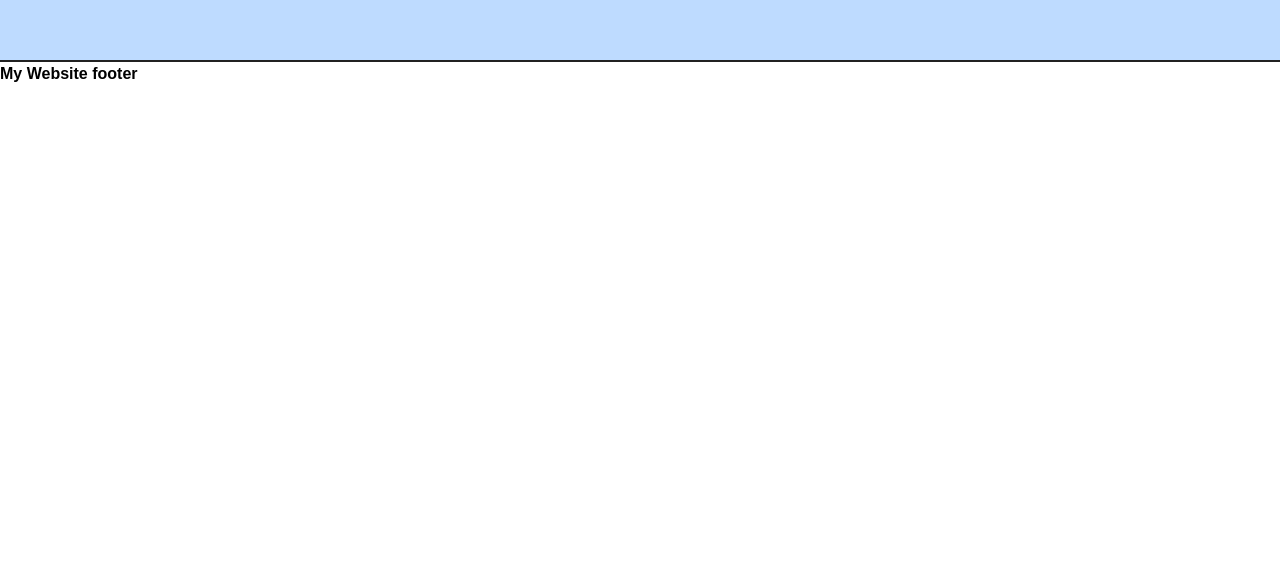
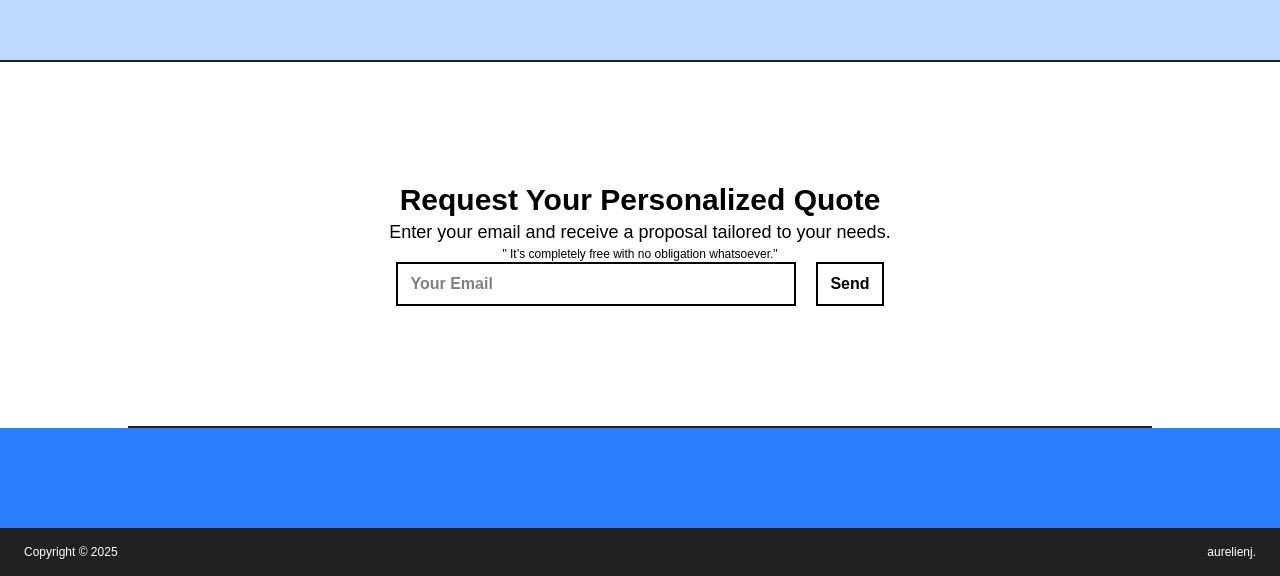
Before and after one commit to aurelien404/aurelienj.ch, a React (Vite) app: page / in a window 1280 px wide. Shown: the part 1238-1814 px from the top of the page. Before the commit the page ends 1682 px from the top, so only its background shows below. Built offline with nearby package versions, Linux system fonts and the light colour scheme; a web font is replaced by a local one.

Commit message:
Creat FOOTER + ADD Emailjs

```diff
--- a/package.json
+++ b/package.json
@@ -10,6 +10,7 @@
     "preview": "vite preview"
   },
   "dependencies": {
+    "@emailjs/browser": "^4.4.1",
     "@tailwindcss/vite": "^4.1.8",
     "i18next": "^25.2.1",
     "i18next-http-backend": "^3.0.2",
--- a/public/locales/en/translation.json
+++ b/public/locales/en/translation.json
@@ -20,5 +20,15 @@
             "home": "Home",
             "service": "Services",
             "contact": "Contact"
+    },
+    "footer": {
+        "title": "Request Your Personalized Quote",
+        "subtitle": "Enter your email and receive a proposal tailored to your needs.",
+        "note": " It’s completely free with no obligation whatsoever.",
+        "mail": "Your Email",
+        "button": "Send",
+        "loading": "Sending...",
+        "emailValid": "Your request has been sent!",
+        "emailError": "An error occurred."
     }
 }
--- a/public/locales/fr/translation.json
+++ b/public/locales/fr/translation.json
@@ -20,5 +20,15 @@
         "home": "Accueil",
         "service": "Services",
         "contact": "Contact"
+    },
+    "footer": {
+        "title": "Demandez votre devis personnalisé",
+        "subtitle": "Entrez votre email et recevez une proposition adaptée à vos besoins.",
+        "note": "C’est 100 % gratuit et sans aucun engagement.",
+        "mail": "Votre Email",
+        "button": "Envoyer",
+        "loading": "Envoi en cours...",
+        "emailValid": "Votre demande a bien été envoyée !",
+        "emailError": "Une erreur s'est produite."
     }
 }
--- a/src/components/footer.jsx
+++ b/src/components/footer.jsx
@@ -1,11 +1,78 @@
 import { useTranslation } from 'react-i18next';
+import { useState } from 'react';
+import emailjs from '@emailjs/browser';
+
 
 
 function Footer() {
     const { t } = useTranslation();
+    const [email, setEmail] = useState('');
+    const [message, setMessage] = useState(null);
+    const [isError, setIsError] = useState(false);
+    const [isLoading, setIsLoading] = useState(false);
+
+    const handleSend = () => {
+        if (!email || !email.includes('@')) {
+            alert('Veuillez entrer un email valide.');
+            return;
+        }
+
+        setIsLoading(true);
+
+        emailjs
+            .send(
+                'service_exigxan',      // ← Service ID
+                'template_2g1jldg',     // ← Template ID
+                { email },              // ← Les variables
+                'IDigX0b8W-OZaTfmI'       // ← Public key
+            ).then(() => {
+                setMessage(t('footer.emailValid'));
+                setIsError(false);
+                setEmail('');
+            }).catch(() => {
+                    setMessage(t('footer.emailError'));
+                    setIsError(true);
+            }).finally(() => {
+                setIsLoading(false);
+            });
+        };
+
+
     return (
-        <footer className="w-screen h-96 bg-zzcontrast border-t-2 border-zzbase">
-            <h1>My Website footer</h1>
+        <footer className="w-screen bg-zzcontrast border-t-2 border-zzbase">
+            <div className='py-30 w-[80%] mx-auto flex flex-col items-center border-b-2 border-zzbase'>
+                <p className='text-3xl font-extrabold'>{ t('footer.title') }</p>
+                <p className='text-lg font-extralight'>{ t('footer.subtitle') }</p>
+                <p className='text-xs font-extralight'>"{t('footer.note')}"</p>
+                {/* Message de retour personnalisé */}
+                {message && (
+                    <span
+                        className={`w-full py-5 block text-center text-base transition-opacity duration-300 ${message ? (isError ? 'text-red-500' : 'text-green-500') : 'text-transparent' }`}>
+                        {message}
+                    </span>
+                )}
+                <span className="">
+                    <input value={email}
+                        onChange={e => setEmail(e.target.value)}
+                        className='w-100 border-2 py-2 px-3 mr-5 focus:border-zzlink focus:text-zzlink hover:scale-105 transition duration-200 active:scale-100 ' type='email' placeholder={ t('footer.mail') } />
+
+                    <button
+                        className={`border-2 py-2 px-3 hover:border-zzlink hover:text-zzlink active:text-zzlink transform transition duration-200 hover:scale-105 active:scale-95 disabled:opacity-50 ${isLoading ? 'animate-shake' : ''}`}
+                        onClick={handleSend}
+                        disabled={isLoading}
+                    >
+                        {isLoading ? t('footer.loading') : t('footer.button')}
+                    </button>
+
+
+                </span>
+            </div>
+            <div className='w-full h-[100px] bg-blue-500'>
+            </div>
+            <div className='py-4 px-6 w-full flex justify-between mx-auto text-zzcontrast font-extralight text-xs bg-zzbase'>
+                <p>Copyright © 2025</p>
+                <a>aurelienj.</a>
+            </div>
         </footer>
     );
 }
--- a/src/components/header.jsx
+++ b/src/components/header.jsx
@@ -8,6 +8,23 @@ function Header() {
     const { t, i18n } = useTranslation();
     const location = useLocation();
     const [menuOpen, setMenuOpen] = useState(false);
+
+    const HoverLettersLink = ({ to, isActive, children, onClick }) => {
+        return (
+            <Link
+                to={to}
+                onClick={onClick}
+                className={`link-style mr-4 ${isActive ? 'link-style-active' : ''} letter-hover-effect`}
+            >
+                {[...children].map((char, i) => (
+                    <span key={i} className="inline-block transition-transform duration-300 hover:rotate-12 hover:text-zzlink">
+                        {char}
+                    </span>
+                ))}
+            </Link>
+        );
+    };
+
 
 
     useEffect(() => {
@@ -29,7 +46,17 @@ function Header() {
 
     return (
         <header className={`${isShrunk ? 'py-3 px-7' : 'py-5 px-10'} sticky top-0 left-0 w-screen flex justify-between items-center bg-zzcontrast border-b-2 border-base transition-all duration-300 ease-out z-10`}>
-            <p className={`${isShrunk ? 'text-2xl' : 'text-3xl'} w-full text-center md:text-left font-extrabold transition-all duration-300 ease-out text-zzlink`}>aurelienj.</p>
+            <a href='/' className={`${isShrunk ? 'text-2xl' : 'text-3xl'} w-full text-center md:text-left font-extrabold transition-all duration-300 ease-out`}>
+                {[...'aurelienj.'].map((char, i) => (
+                    <span
+                        key={i}
+                        className="inline-block transition-transform duration-300 hover:rotate-12 hover:text-zzlink"
+                    >
+                        {char}
+                    </span>
+                ))}
+            </a>
+
             <button
                 onClick={() => setMenuOpen(true)}
                 className="md:hidden text-3xl font-extrabold transition-all duration-500 ease-in hover:rotate-1080 hover:text-zzlink active:rotate-1080 active:text-zzlink hover:scale-110 active:scale-110"
--- a/src/index.css
+++ b/src/index.css
@@ -14,9 +14,13 @@
 
 }
 
-button {
+input,
+button,
+textarea {
   cursor: pointer;
+  outline: none;
 }
+
 
 body {
   background-color: var(--color-contrast);
@@ -56,3 +60,15 @@ body {
   right: 0;
   background-color: var(--color-zzlink);
 }
+
+@layer utilities {
+  @keyframes shake {
+    0%, 100% { transform: translateX(0); }
+    20%, 60% { transform: translateX(-4px); }
+    40%, 80% { transform: translateX(4px); }
+  }
+
+  .animate-shake {
+    animation: shake 0.5s infinite;
+  }
+}
```
Also changed, not shown: 1 other file (tests, documents, lock files or other folders).
